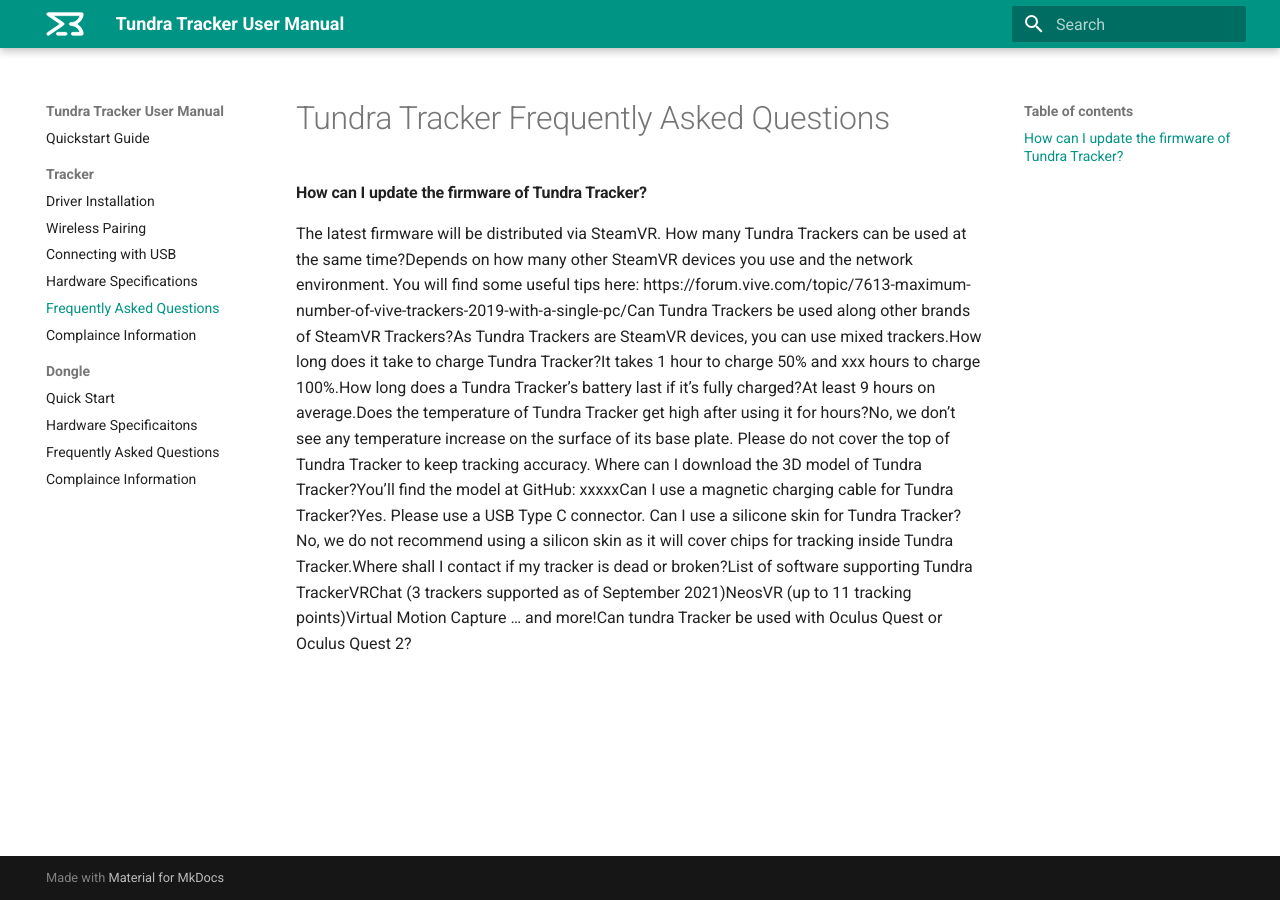
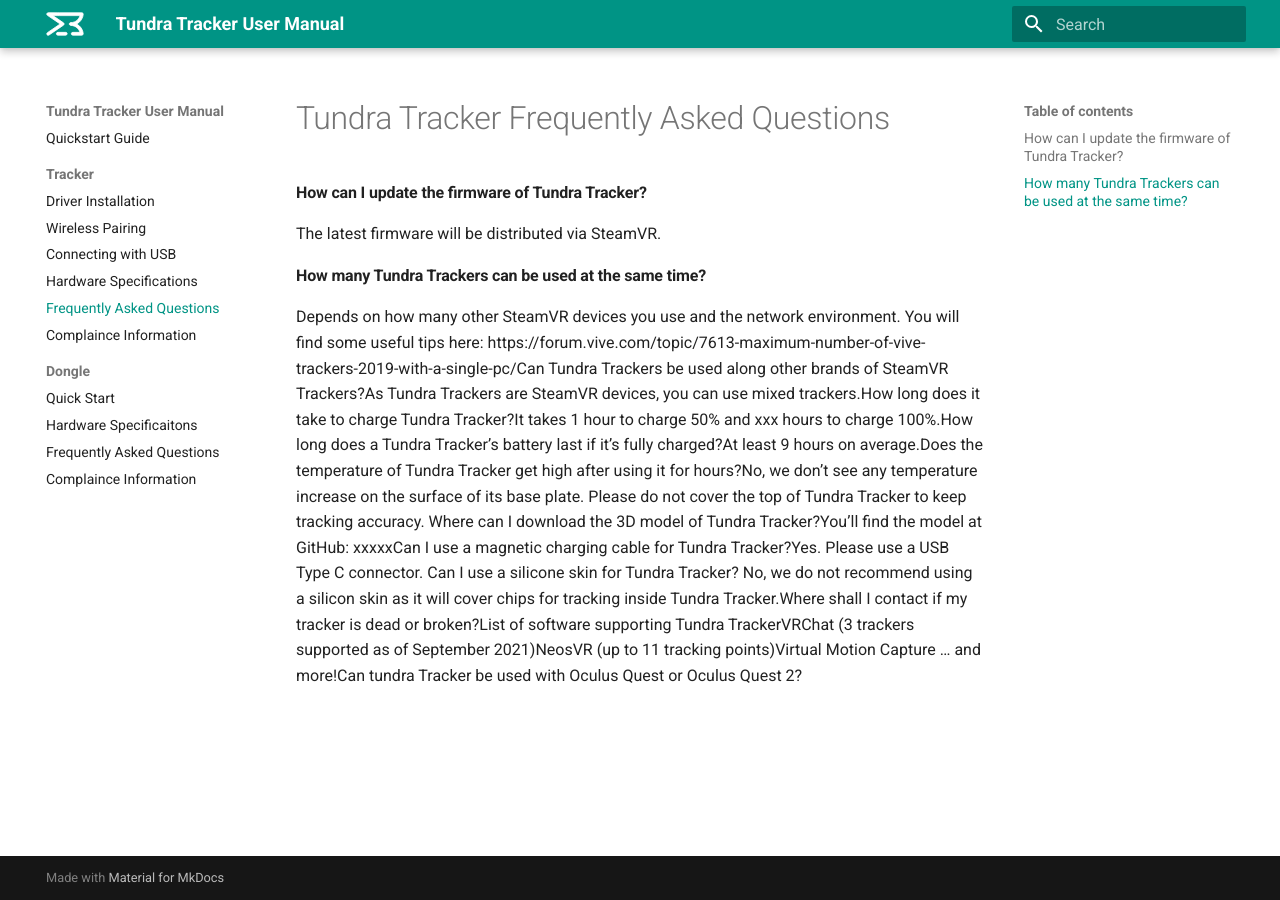
Before and after one commit to tundra-labs/tundra-tracker-docs, an MkDocs documentation site: the page built from docs/tracker_faq.md, in a window 1280 px wide. Built offline with MkDocs 1.6.1 and Material for MkDocs 9.7.7, drawn with Linux system fonts in a browser that asks for light colours.

Commit message:
Update tracker_faq.md
Test 2

```diff
--- a/docs/tracker_faq.md
+++ b/docs/tracker_faq.md
@@ -2,4 +2,8 @@
 
 #### **How can I update the firmware of Tundra Tracker?**
 
-The latest firmware will be distributed via SteamVR. How many Tundra Trackers can be used at the same time?Depends on how many other SteamVR devices you use and the network environment. You will find some useful tips here: https://forum.vive.com/topic/7613-maximum-number-of-vive-trackers-2019-with-a-single-pc/Can Tundra Trackers be used along other brands of SteamVR Trackers?As Tundra Trackers are SteamVR devices, you can use mixed trackers.How long does it take to charge Tundra Tracker?It takes 1 hour to charge 50% and xxx hours to charge 100%.How long does a Tundra Tracker’s battery last if it’s fully charged?At least 9 hours on average.Does the temperature of Tundra Tracker get high after using it for hours?No, we don’t see any temperature increase on the surface of its base plate. Please do not cover the top of Tundra Tracker to keep tracking accuracy.  Where can I download the 3D model of Tundra Tracker?You’ll find the model at GitHub: xxxxxCan I use a magnetic charging cable for Tundra Tracker?Yes. Please use a USB Type C connector. Can I use a silicone skin for Tundra Tracker? No, we do not recommend using a silicon skin as it will cover chips for tracking inside Tundra Tracker.Where shall I contact if my tracker is dead or broken?List of software supporting Tundra TrackerVRChat (3 trackers supported as of September 2021)NeosVR (up to 11 tracking points)Virtual Motion Capture … and more!Can tundra Tracker be used with Oculus Quest or Oculus Quest 2?
+The latest firmware will be distributed via SteamVR.
+
+#### How many Tundra Trackers can be used at the same time?
+
+Depends on how many other SteamVR devices you use and the network environment. You will find some useful tips here: https://forum.vive.com/topic/7613-maximum-number-of-vive-trackers-2019-with-a-single-pc/Can Tundra Trackers be used along other brands of SteamVR Trackers?As Tundra Trackers are SteamVR devices, you can use mixed trackers.How long does it take to charge Tundra Tracker?It takes 1 hour to charge 50% and xxx hours to charge 100%.How long does a Tundra Tracker’s battery last if it’s fully charged?At least 9 hours on average.Does the temperature of Tundra Tracker get high after using it for hours?No, we don’t see any temperature increase on the surface of its base plate. Please do not cover the top of Tundra Tracker to keep tracking accuracy.  Where can I download the 3D model of Tundra Tracker?You’ll find the model at GitHub: xxxxxCan I use a magnetic charging cable for Tundra Tracker?Yes. Please use a USB Type C connector. Can I use a silicone skin for Tundra Tracker? No, we do not recommend using a silicon skin as it will cover chips for tracking inside Tundra Tracker.Where shall I contact if my tracker is dead or broken?List of software supporting Tundra TrackerVRChat (3 trackers supported as of September 2021)NeosVR (up to 11 tracking points)Virtual Motion Capture … and more!Can tundra Tracker be used with Oculus Quest or Oculus Quest 2?
```
